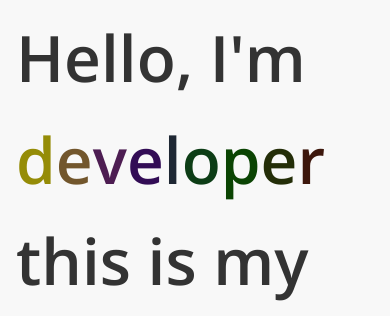
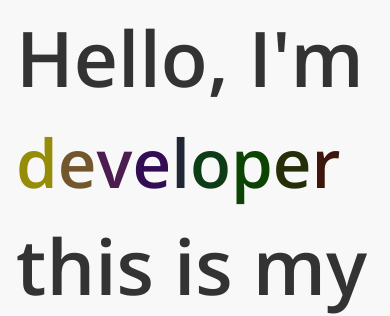
Before and after one commit to Mauricio-Menacho/Portafolio-Web, a plain HTML site: page index.html in a window 390 px wide. Shown: the part 539-855 px from the top of the page. Drawn offline with nearby package versions, Linux system fonts and the light colour scheme.

Commit message:
Update styles.css

```diff
--- a/styles.css
+++ b/styles.css
@@ -1216,7 +1216,7 @@ nav ul li a:hover {
 @media (max-width: 600px) {
 
   .header__content h1 {
-    font-size: 4rem;
+    font-size: 4.8rem;
   }
 
   .header__image img {
@@ -1255,7 +1255,7 @@ nav ul li a:hover {
   }
 
   .rainbow-text {
-    font-size: 4rem;
+    font-size: 4.2rem;
   }
 
   .about__container {
```
